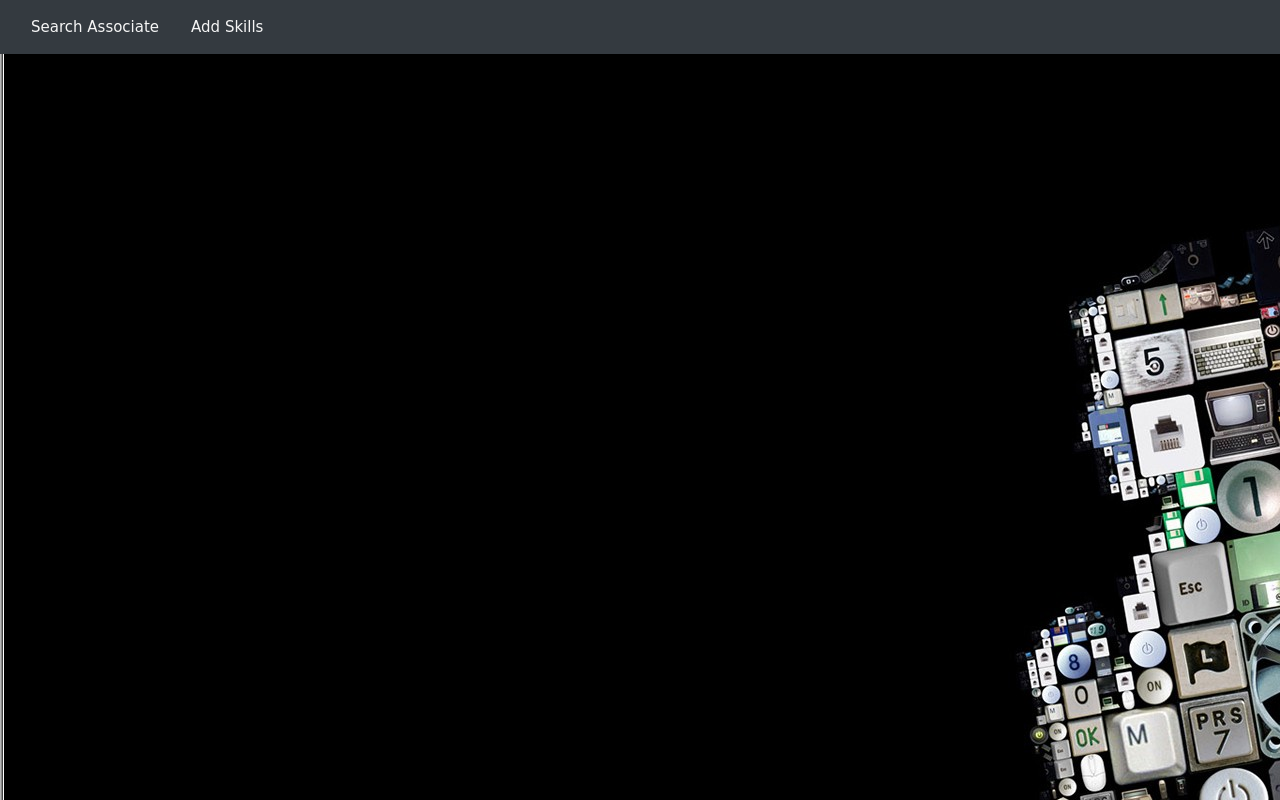
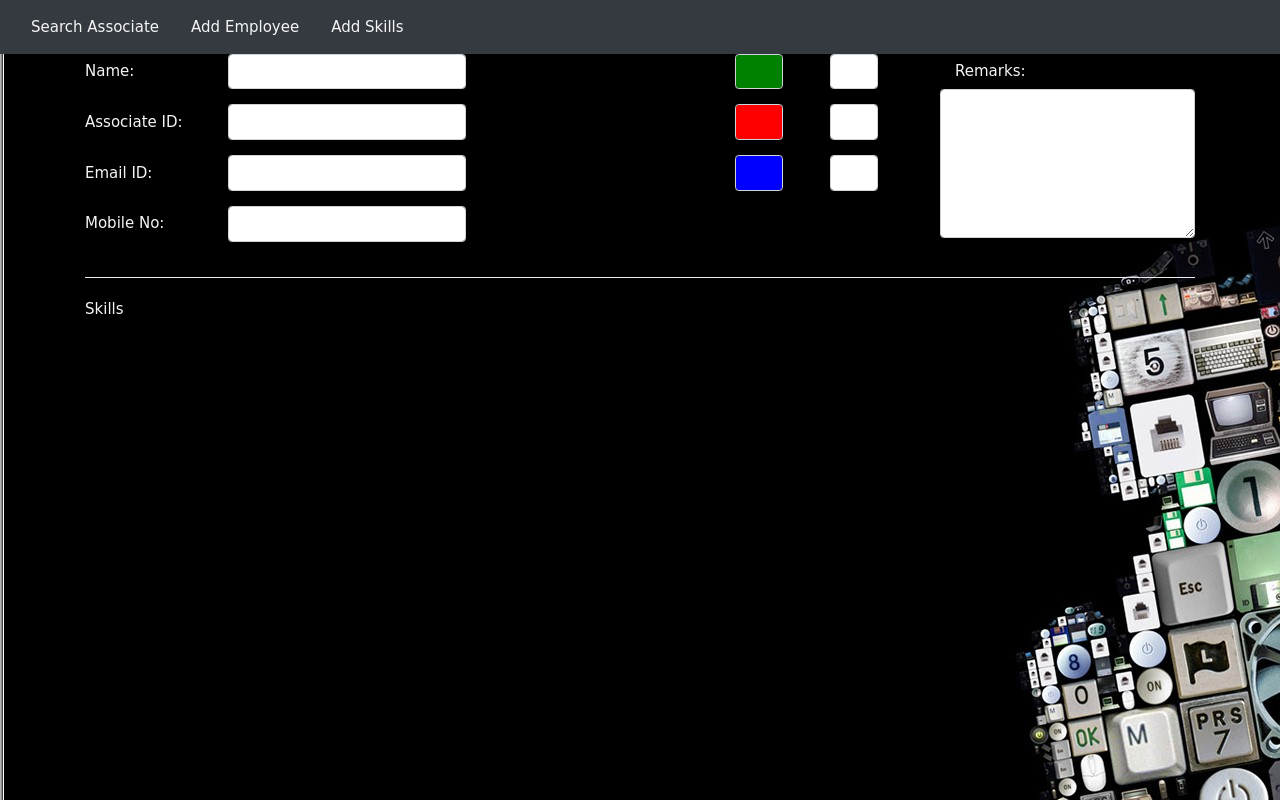
Before and after one commit to neojilz/Skill-Tracker, an Angular app in the folder skillstracker/: page /addemployee in a window 1280 px wide. Before the commit this address led to /. Built offline with nearby package versions, Linux system fonts and the light colour scheme.

Commit message:
html of associate page

```diff
--- a/skillstracker/src/app/app-routing.module.ts
+++ b/skillstracker/src/app/app-routing.module.ts
@@ -3,10 +3,12 @@ import { CommonModule } from '@angular/common';
 import {Routes,RouterModule} from '@angular/router';
 import {AddSkillsComponent} from './add-skills/add-skills.component';
 import {AssociateSearchComponent} from './associate-search/associate-search.component';
+import {AssociateComponent} from './associate/associate.component';
 
 const route:Routes =[
 {path:'searchassociate',component:AssociateSearchComponent},
-{path:'addskills',component:AddSkillsComponent}
+{path:'addskills',component:AddSkillsComponent},
+{path:'addemployee',component:AssociateComponent}
 ];
 
 @NgModule({
--- a/skillstracker/src/app/app.component.html
+++ b/skillstracker/src/app/app.component.html
@@ -5,6 +5,9 @@
       <ul class="nav nav-pills">
         <li class="nav-item">
           <a routerLink='/searchassociate' class="w3-bar-item w3-button">Search Associate</a>
+        </li>
+        <li class="nav-item">
+          <a routerLink='/addemployee' class="w3-bar-item w3-button">Add Employee</a>
         </li>
         <li class="nav-item">
           <a routerLink='/addskills' class="w3-bar-item w3-button">Add Skills</a>
--- a/skillstracker/src/app/app.module.ts
+++ b/skillstracker/src/app/app.module.ts
@@ -10,6 +10,7 @@ import { AssociateSearchComponent } from './associate-search/associate-search.co
 import { AddSkillsComponent } from './add-skills/add-skills.component';
 
 import {SkillsService } from './services/skills.service';
+import { AssociateComponent } from './associate/associate.component';
 
 
 @NgModule({
@@ -17,6 +18,7 @@ import {SkillsService } from './services/skills.service';
     AppComponent,
     AssociateSearchComponent,
     AddSkillsComponent,
+    AssociateComponent,
   ],
   imports: [
     BrowserModule,
--- /dev/null
+++ b/skillstracker/src/app/associate/associate.component.css
@@ -0,0 +1,11 @@
+.status-green-button{
+    background-color: green
+}
+
+.status-red-button{
+    background-color: red
+}
+
+.status-blue-button{
+    background-color: blue
+}
--- /dev/null
+++ b/skillstracker/src/app/associate/associate.component.html
@@ -0,0 +1,68 @@
+<div class="associateClass">
+  <div class="container">
+    <div class="row">
+      <form class="col-md-12" [formGroup]="associateForm" (ngSubmit)="onWorkoutFormSubmit()">
+        <div class="form-group row">
+          <div class="col-md-5">
+            <div class="form-group row">
+              <label for="name" class="col-md-4 col-md-offset-2 col-form-label">Name:</label>
+              <input formControlName="name" class="form-control col-md-6">
+            </div>
+            <div class="form-group row">
+              <label for="associateId" class="col-md-4 col-md-offset-2 col-form-label">Associate ID:</label>
+              <input formControlName="associateId" class="form-control col-md-6">
+            </div>
+            <div class="form-group row">
+              <label for="email" class="col-md-4 col-md-offset-2 col-form-label">Email ID:</label>
+              <input formControlName="email" class="form-control col-md-6">
+            </div>
+            <div class="form-group row">
+              <label for="mobile" class="col-md-4 col-md-offset-2 col-form-label">Mobile No:</label>
+              <input formControlName="mobile" class="form-control col-md-6">
+            </div>
+          </div>
+          <div class="col-md-2">
+            <div class="form-group row">
+              <input type="file" accept="image/*" (change)="handleFileInput($event.target.files)" style="display: none;" #file>
+              <img [src]="imageUrl" (click)="file.click()">
+            </div>
+          </div>
+          <div class="col-md-1">
+            <div class="form-group row">
+              <input type="button" formControlName="status_green" class="status-green-button form-control col-md-6 col-md-offset-2" value="Click Me"
+                (click)="setGreenStatus()">
+            </div>
+            <div class=" form-group row">
+              <input type="button" formControlName="status_red" class="status-red-button form-control col-md-6 col-md-offset-2" (click)="setRedStatus()">
+            </div>
+            <div class=" form-group row">
+              <input type="button" formControlName="status_blue" class="status-blue-button form-control col-md-6 col-md-offset-2" (click)="setBlueStatus()">
+            </div>
+          </div>
+          <div class="col-md-1">
+            <div class="form-group row">
+              <input type="button" formControlName="level1" class="form-control col-md-6 col-md-offset-2" (click)="setlevel1()">
+            </div>
+            <div class="form-group row">
+              <input type="button" formControlName="level2" class="form-control col-md-6 col-md-offset-2" (click)="setlevel2()">
+            </div>
+            <div class="form-group row">
+              <input type="button" formControlName="level3" class="form-control col-md-6 col-md-offset-2" (click)="setlevel3()">
+            </div>
+          </div>
+          <div class="col-md-3">
+            <label for="remark" class="col-md-4 col-md-offset-2 col-form-label">Remarks:</label>
+            <textarea formControlName="remark" class="form-control col-md-12" rows="6"></textarea>
+          </div>
+        </div>
+        <hr/>
+        <div class="form-group row">
+          <label for="skills" class="col-md-6">Skills</label>
+          <div class="col-md-5"  formControlName="skillsList" *ngFor="let skill of skillList" >
+            {{skill.skill_name}}
+            </div>
+        </div>
+      </form>
+    </div>
+  </div>
+</div>
--- /dev/null
+++ b/skillstracker/src/app/associate/associate.component.ts
@@ -0,0 +1,77 @@
+import { Component, OnInit } from '@angular/core';
+import {Associate} from '../models/associate';
+import { FormControl, FormGroup, Validators } from '@angular/forms';
+import { Router, ActivatedRoute, ParamMap } from '@angular/router';
+import { SkillsService } from '../services/skills.service';
+import { Skill } from '../models/skill';
+@Component({
+  selector: 'app-associate',
+  templateUrl: './associate.component.html',
+  styleUrls: ['./associate.component.css']
+})
+export class AssociateComponent implements OnInit {
+
+  associate:Associate;
+  page:String;
+  associateId:String;
+  header:String;
+  skillList:Skill[];
+  associateForm =  new FormGroup({
+    name: new FormControl('',Validators.required),
+    associateId: new FormControl('',Validators.required),
+    email: new FormControl('',Validators.required),
+    mobile: new FormControl('',Validators.required),
+    status_green: new FormControl('',Validators.required),
+    status_red: new FormControl('',Validators.required),
+    status_blue: new FormControl('',Validators.required),
+    level1:new FormControl('',Validators.required),
+    level2:new FormControl('',Validators.required),
+    level3:new FormControl('',Validators.required),
+    remark:new FormControl('',Validators.required),
+    strength:new FormControl('',Validators.required),
+    weakness:new FormControl('',Validators.required),
+    skillsList:new FormGroup({skill: new FormControl('',Validators.required)}),
+
+  })
+
+  constructor(
+    //This introduced for the snapshot error.
+    private route: ActivatedRoute,
+    private router: Router,
+    private skillsService:SkillsService
+    //Add services here
+  ) { }
+
+  ngOnInit() {
+    this.associateId = this.route.snapshot.paramMap.get('associateId');
+    this.page = this.route.snapshot.data.page;
+    if(this.page === "editassociate"){
+      this.header ="update";
+      this.saveEmployee();
+    }
+    else if (this.page === "createassociate") {
+      this.header ="create";
+      this.associate = new Associate();
+      this.associateForm.setValue({
+        skillList:this.skillList
+      });
+    }
+
+
+  }
+
+  saveEmployee(){
+
+  }
+
+  getAllSkills(){
+    this.skillsService.getSkills().subscribe(
+      data => this.skillList =data,
+      error => {},
+      () => {
+      }
+
+    )
+  }
+
+}
--- a/skillstracker/src/app/models/associate.ts
+++ b/skillstracker/src/app/models/associate.ts
@@ -1,3 +1,5 @@
+import { Skill } from "./skill";
+
 export class Associate{
     constructor(){}
     associate_id:number;
@@ -14,4 +16,5 @@ export class Associate{
     remark:String;
     strength:String;
     weakness:String;
+    skills:Skill[];
 }
```
Also changed, not shown: 1 other file (tests, documents, lock files or other folders).
